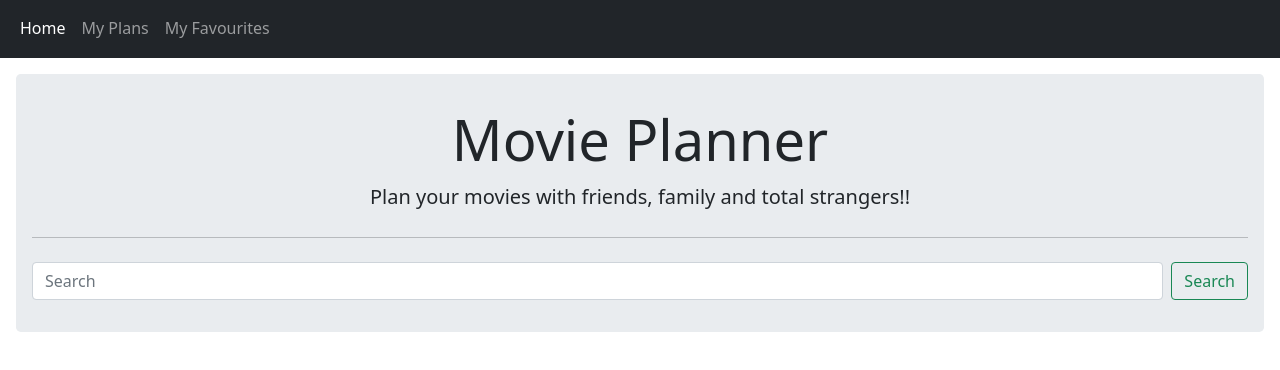
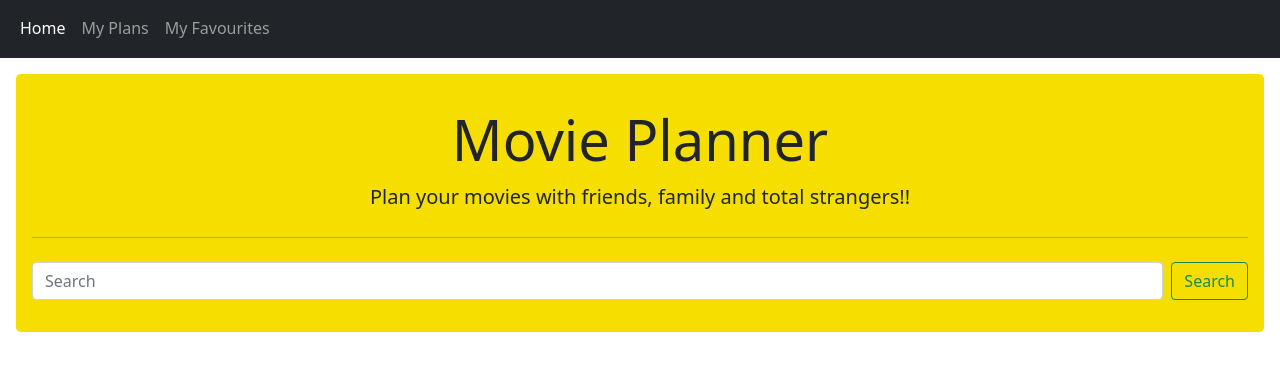
Before and after one commit to surajverma2587/movie-planner, a website: page public/index.html in a window 1280 px wide. Drawn offline with nearby package versions, Linux system fonts and the light colour scheme.

Commit message:
color change

```diff
--- a/public/assets/css/styles.css
+++ b/public/assets/css/styles.css
@@ -6,7 +6,7 @@ body {
 .jumbotron {
   padding: 2rem 1rem;
   margin-bottom: 2rem;
-  background-color: #e9ecef;
+  background-color: #f6de00;
   border-radius: 0.3rem;
 }
 
```
